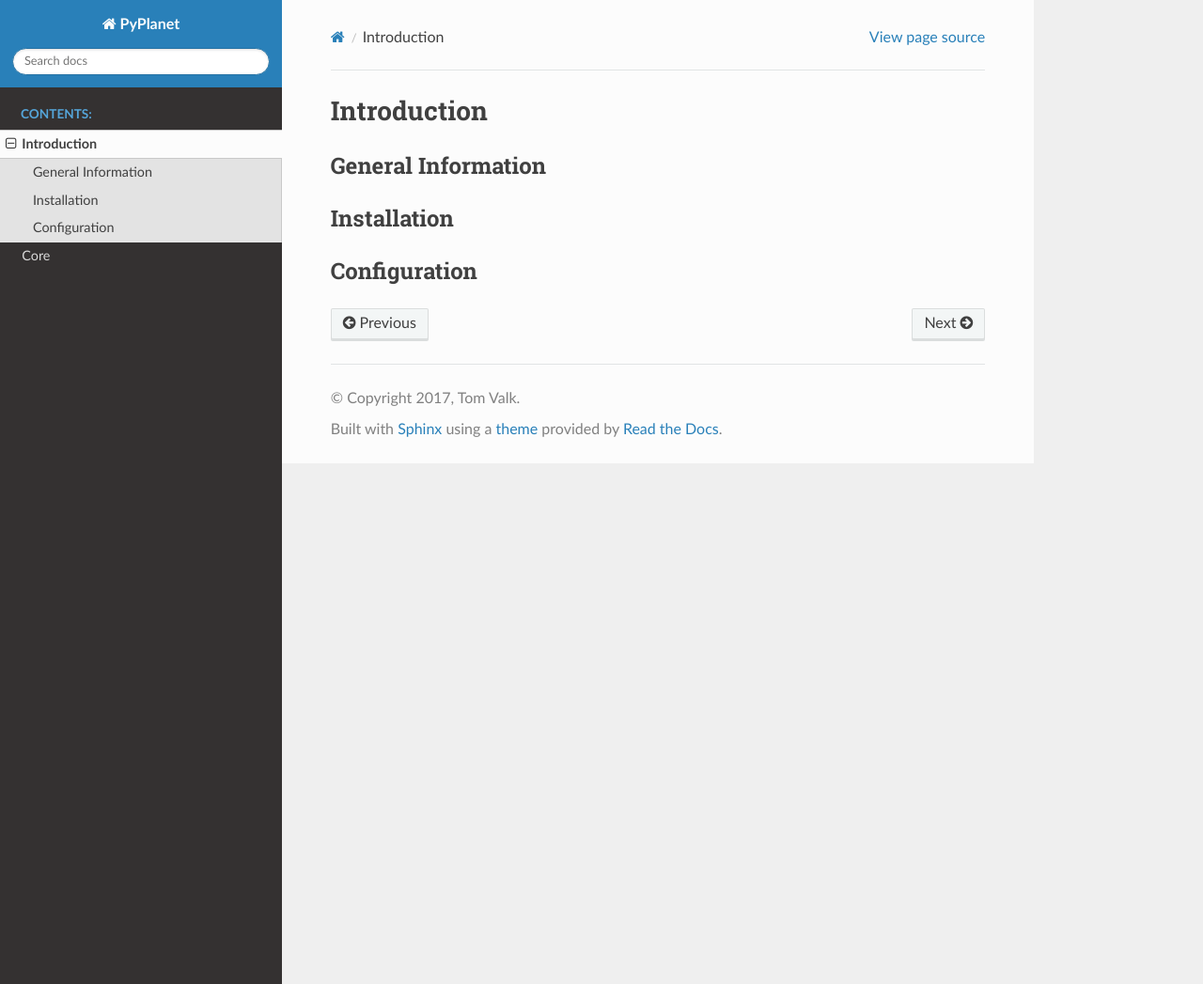
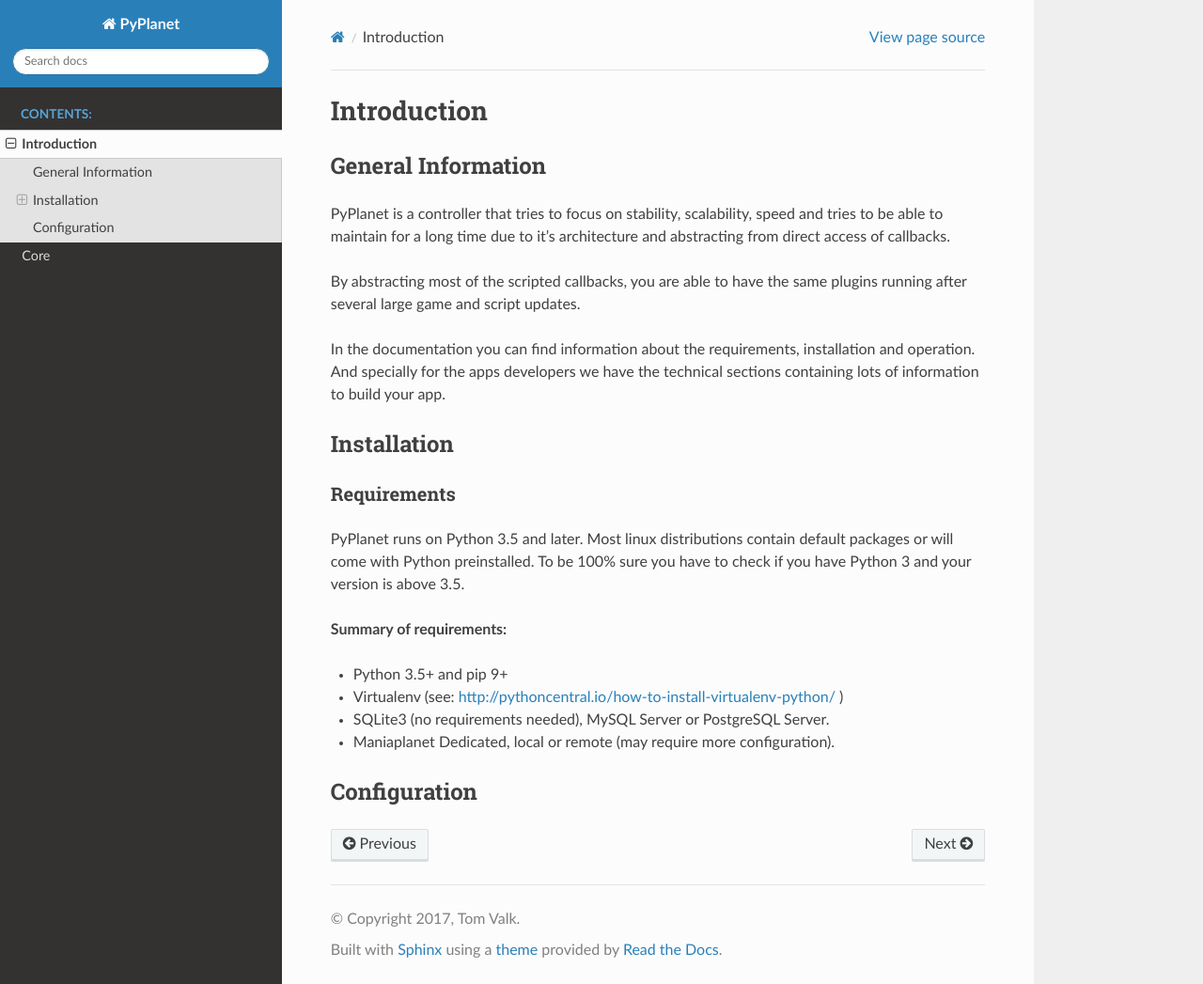
Before and after one commit to PyPlanet/PyPlanet, a Sphinx documentation site: the page built from docs/source/intro/index.rst, in a window 1280 px wide and 1047 px high. Shown: the whole window at 94% size. Built offline with Sphinx 7.4.7 and the Read the Docs theme 2.0.0, drawn with Linux system fonts in a browser that asks for light colours; formulas are drawn with MathJax 3.

Commit message:
[TASK] Start writing the initial documentation headings.

```diff
--- a/docs/source/intro/config.rst
+++ b/docs/source/intro/config.rst
@@ -1,3 +1,3 @@
 
 Configuration
--------------
+=============
--- a/docs/source/intro/general.rst
+++ b/docs/source/intro/general.rst
@@ -1,3 +1,12 @@
 
 General Information
--------------------
+===================
+
+PyPlanet is a controller that tries to focus on stability, scalability, speed and tries to be able to maintain for
+a long time due to it's architecture and abstracting from direct access of callbacks.
+
+By abstracting most of the scripted callbacks, you are able to have the same plugins running after several large game and
+script updates.
+
+In the documentation you can find information about the requirements, installation and operation. And specially for the
+apps developers we have the technical sections containing lots of information to build your app.
--- a/docs/source/intro/index.rst
+++ b/docs/source/intro/index.rst
@@ -1,4 +1,5 @@
 
+============
 Introduction
 ============
 
--- a/docs/source/intro/install.rst
+++ b/docs/source/intro/install.rst
@@ -1,3 +1,16 @@
 
 Installation
+============
+
+Requirements
 ------------
+
+PyPlanet runs on Python 3.5 and later. Most linux distributions contain default packages or will come with Python
+preinstalled. To be 100% sure you have to check if you have Python 3 and your version is above 3.5.
+
+**Summary of requirements:**
+
+* Python 3.5+ and pip 9+
+* Virtualenv (see: http://pythoncentral.io/how-to-install-virtualenv-python/ )
+* SQLite3 (no requirements needed), MySQL Server or PostgreSQL Server.
+* Maniaplanet Dedicated, local or remote (may require more configuration).
```
Also changed, not shown: 1 other file.
